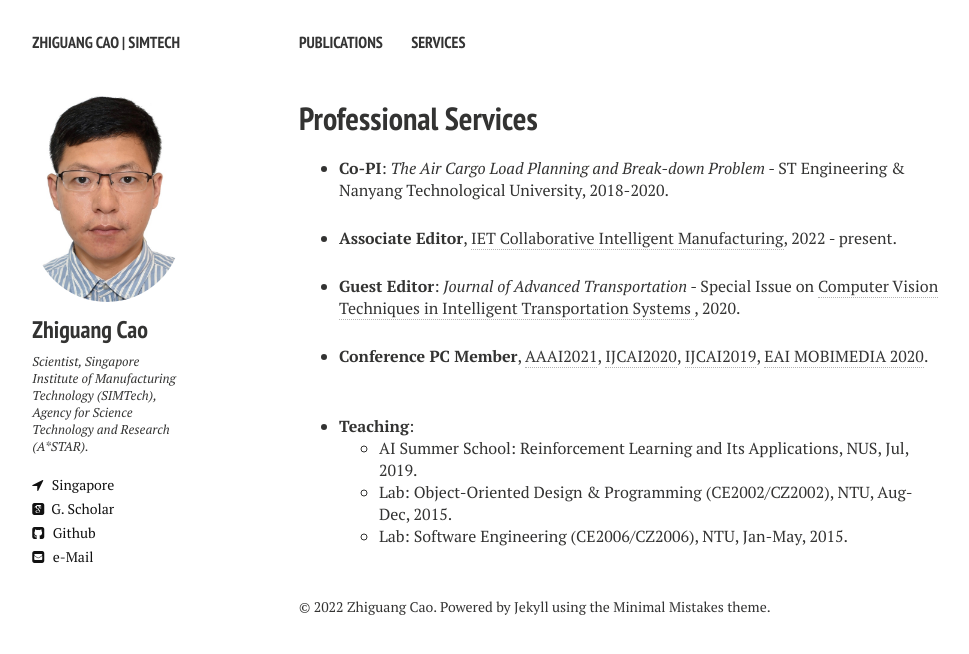
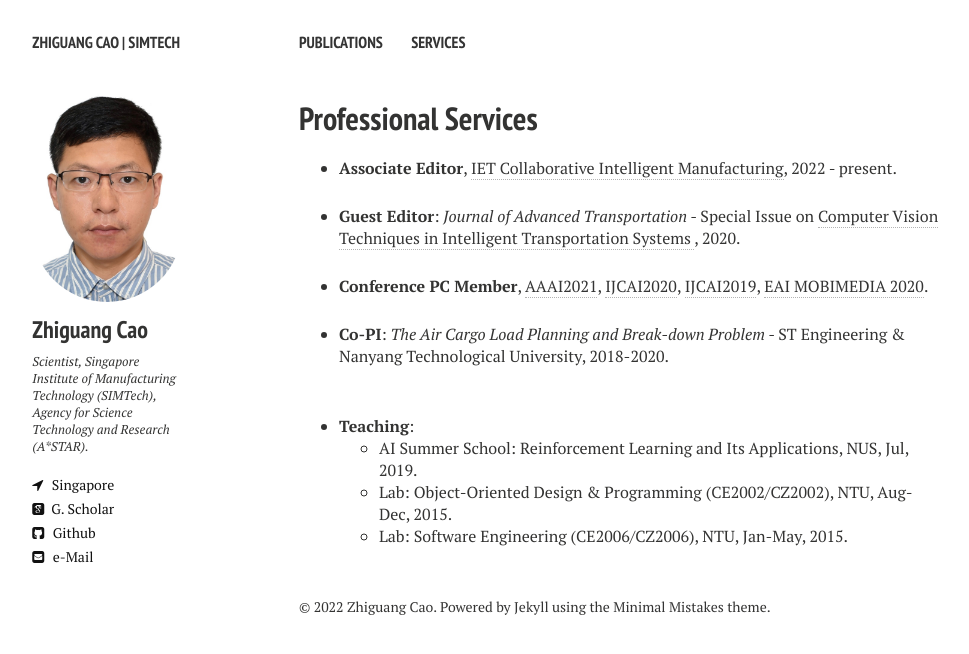
Before and after one commit to zhiguangcaosg/zhiguangcaosg.github.io, a Jekyll site: the page built from tools.md, in a window 1280 px wide. Shown: the top 654 px of the page, without its empty margins (21-990 px from the left). Built offline with Jekyll 4.4.1, drawn with Linux system fonts in a browser that asks for light colours; nearby versions of some CDN libraries.

Commit message:
Update tools.md

```diff
--- a/tools.md
+++ b/tools.md
@@ -15,11 +15,7 @@ comments: false
 </p>
 </li>
 -->
-<li>
-<p>
-<b>Co-PI</b>: <i> The Air Cargo Load Planning and Break-down Problem</i> - ST Engineering & Nanyang Technological University, 2018-2020.
-</p>
-</li>
+
 
 <li>
 <p>
@@ -48,6 +44,11 @@ comments: false
 </li>
 -->
 
+<li>
+<p>
+<b>Co-PI</b>: <i> The Air Cargo Load Planning and Break-down Problem</i> - ST Engineering & Nanyang Technological University, 2018-2020.
+</p>
+</li>
 
 <br>
 
```
